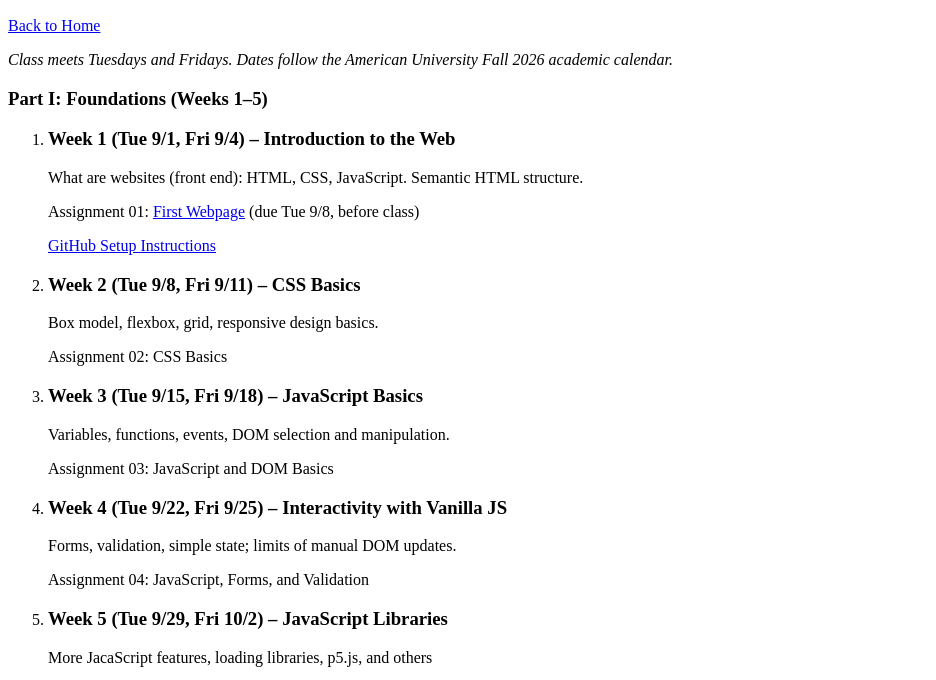
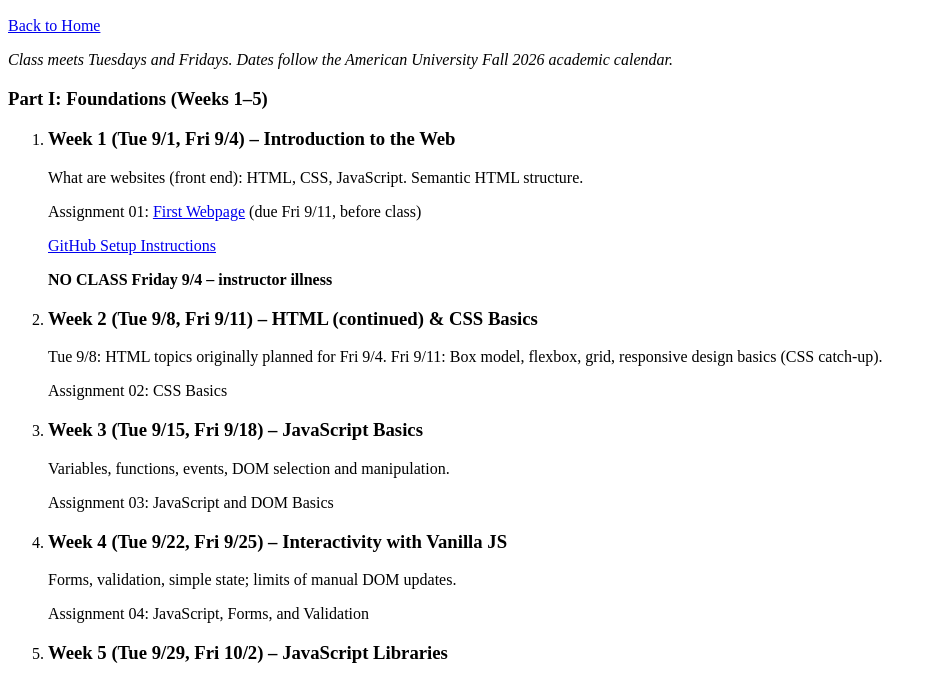
Before and after one commit to mtreanor/csc336-fall2026, a plain HTML site: page schedule.html in a window 1280 px wide. Shown: the part 110-790 px from the top of the page, without its empty margins (0-936 px from the left). Drawn offline with Linux system fonts and the light colour scheme.

Commit message:
changed assignent 1 due date because of class cancelation

```diff
--- a/schedule.html
+++ b/schedule.html
@@ -18,12 +18,13 @@
         <li>
             <h3>Week 1 (Tue 9/1, Fri 9/4) – Introduction to the Web</h3>
             <p>What are websites (front end): HTML, CSS, JavaScript. Semantic HTML structure.</p>
-            <p>Assignment 01: <a href="./assignments/01-first-webpage.html">First Webpage</a> (due Tue 9/8, before class)</p>
+            <p>Assignment 01: <a href="./assignments/01-first-webpage.html">First Webpage</a> (due Fri 9/11, before class)</p>
             <p><a href="assignments/setup.html">GitHub Setup Instructions</a></p>
+            <p><strong>NO CLASS Friday 9/4 – instructor illness</strong></p>
         </li>
         <li>
-            <h3>Week 2 (Tue 9/8, Fri 9/11) – CSS Basics</h3>
-            <p>Box model, flexbox, grid, responsive design basics.</p>
+            <h3>Week 2 (Tue 9/8, Fri 9/11) – HTML (continued) &amp; CSS Basics</h3>
+            <p>Tue 9/8: HTML topics originally planned for Fri 9/4. Fri 9/11: Box model, flexbox, grid, responsive design basics (CSS catch-up).</p>
             <p>Assignment 02: CSS Basics</p>
         </li>
         <li>
```
Also changed, not shown: assignments/01-first-webpage.html (+1 -1 lines).
